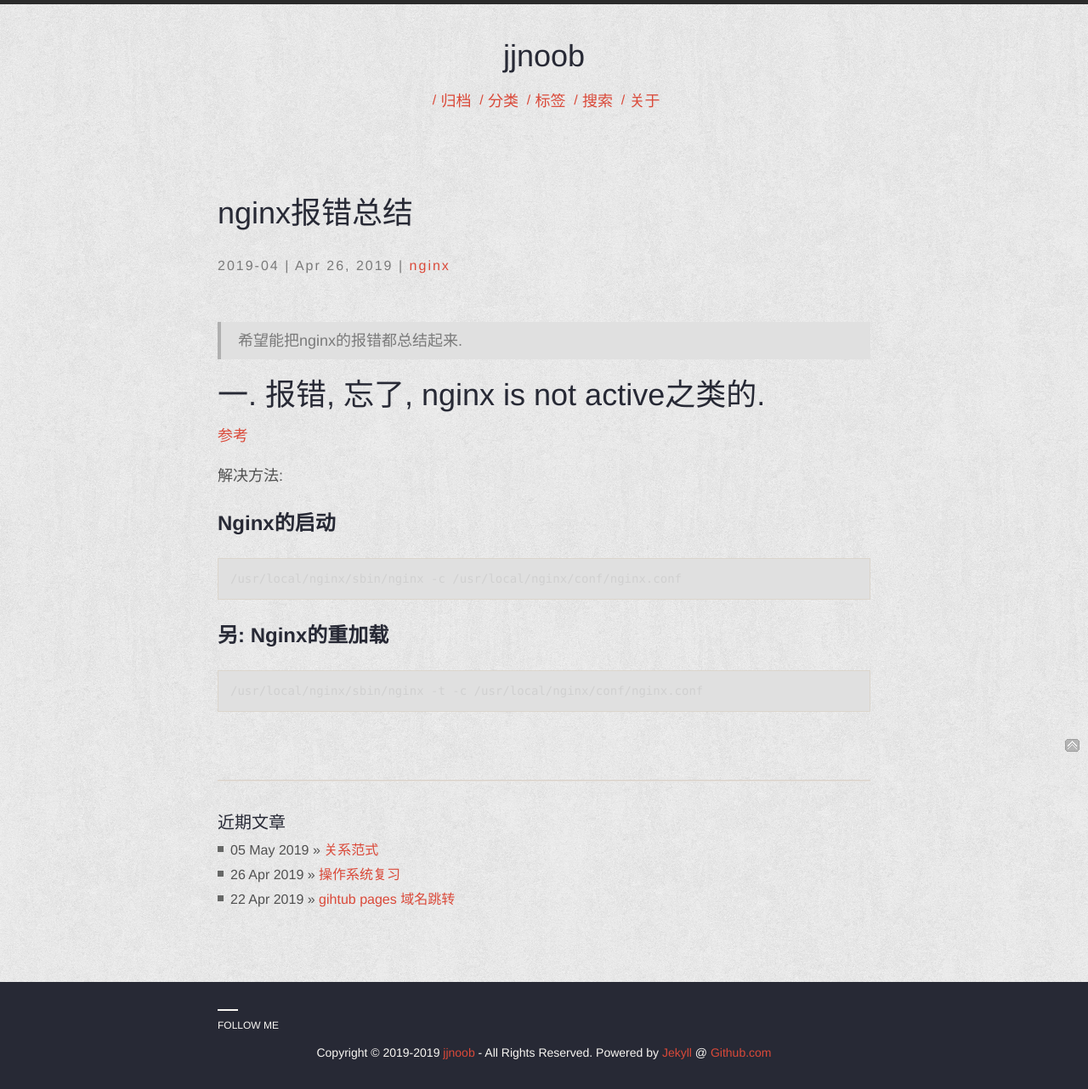
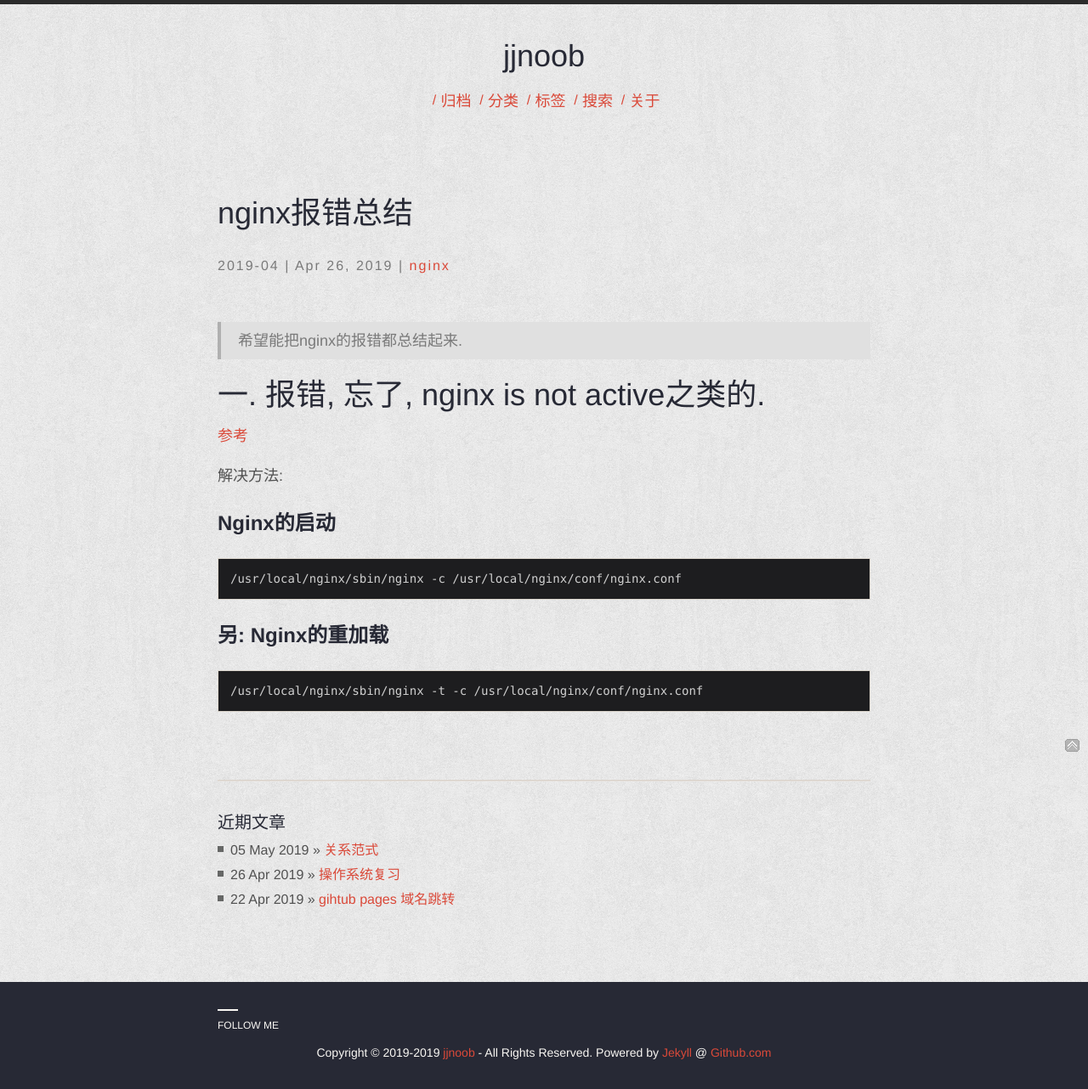
Before and after one commit to jjnoob/duckduckk.github.io.emmm, a Jekyll site: the page built from _posts/2019-04-25-nginx-error.md, in a window 1280 px wide. Shown: the whole page at 85% size. Built offline with Jekyll 4.4.1, drawn with Linux system fonts in a browser that asks for light colours; some web fonts are replaced.

Commit message:
Update main.scss

```diff
--- a/assets/css/main.scss
+++ b/assets/css/main.scss
@@ -573,7 +573,7 @@ pre {
   white-space: pre-wrap;
   word-break: break-all;
   word-wrap: break-word;
-  background-color: $pre-bg-color;
+  background-color: #1D1D1F;
   border: 1px solid $pre-border;
   code {
     padding: 0;
```
